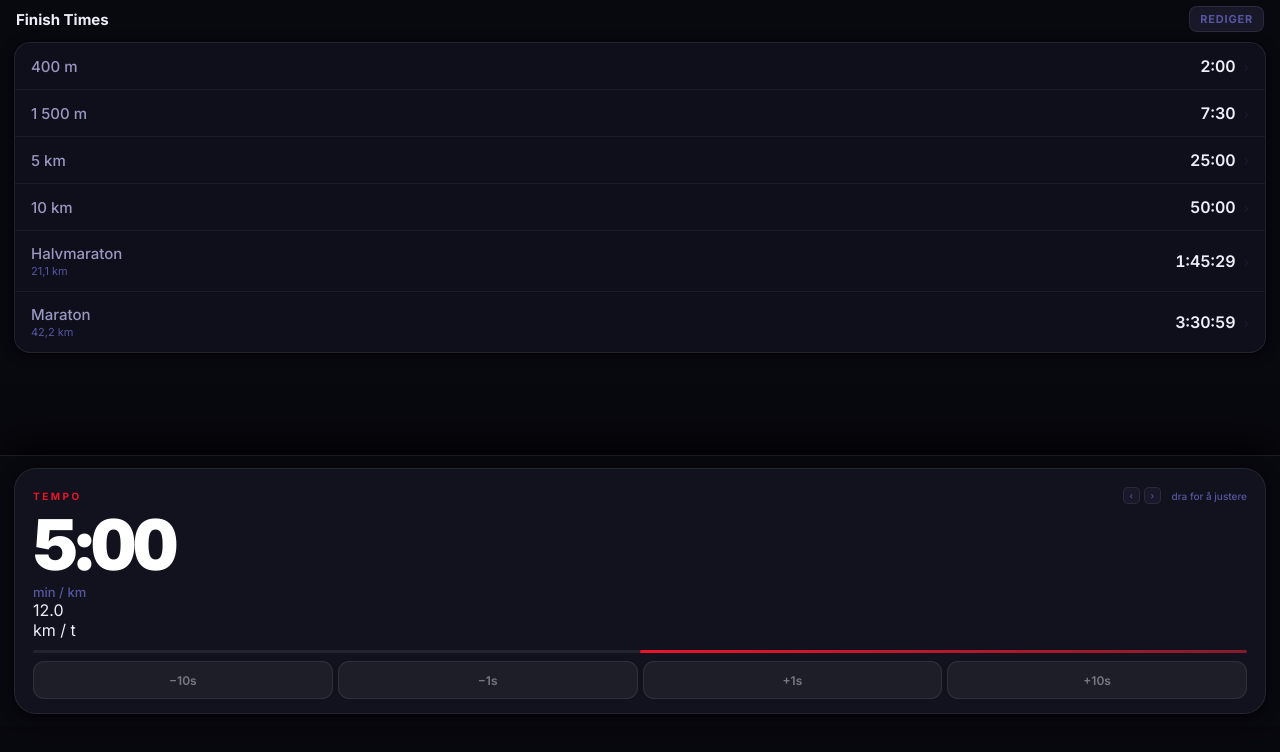
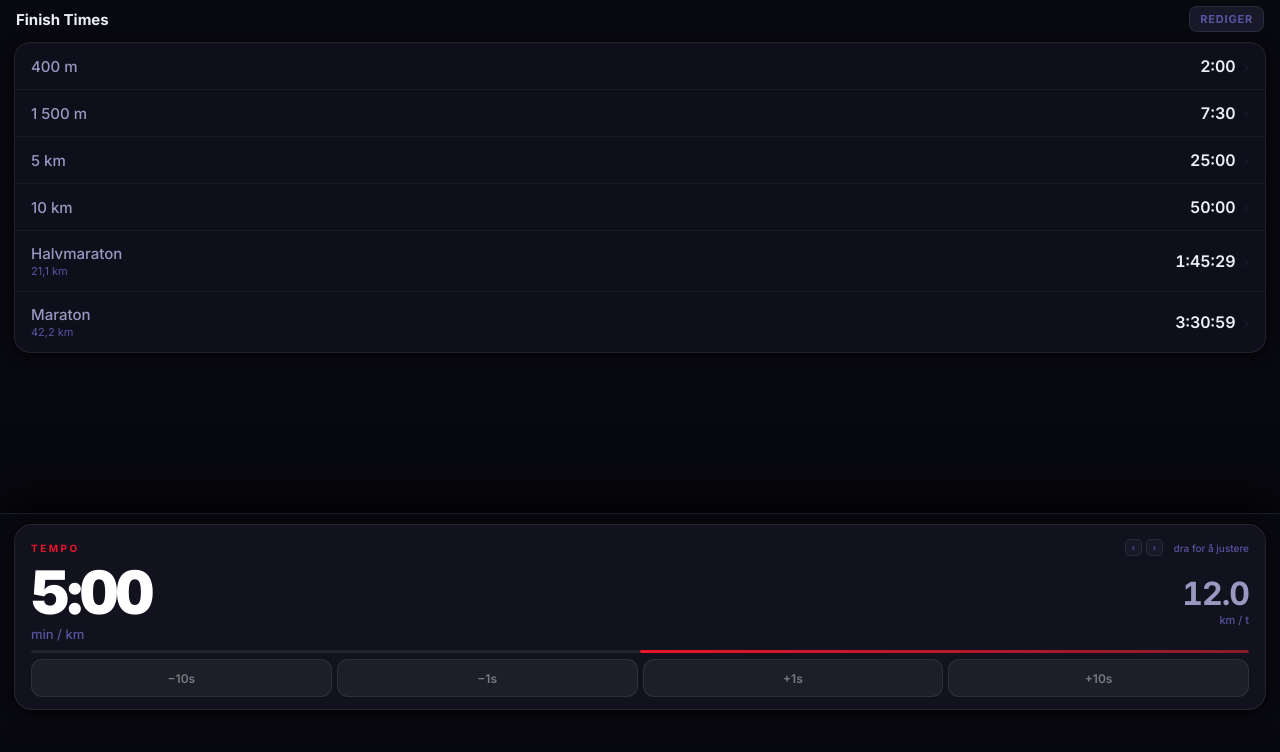
Before and after one commit to andreashov/pacecalc, a plain HTML site: page index.html in a window 1280 px wide. Shown: the part 74-826 px from the top of the page. Drawn offline with Linux system fonts and the light colour scheme; no server answers.

Commit message:
Update index.html

```diff
--- a/index.html
+++ b/index.html
@@ -115,14 +115,14 @@ header{position:relative;z-index:10;display:flex;align-items:center;justify-cont
   position:fixed;
   bottom:0; left:0; right:0;
   z-index:20;
-  padding:12px 14px;
-  padding-bottom:calc(12px + env(safe-area-inset-bottom));
+  padding:10px 14px;
+  padding-bottom:max(16px, calc(10px + env(safe-area-inset-bottom)));
   background:var(--bg);
   border-top:1px solid var(--brd);
-  box-shadow:0 -12px 40px var(--shadow);
+  box-shadow:0 -16px 48px var(--shadow);
   transition:background .35s cubic-bezier(0.4,0,0.2,1), border-color .35s;
 }
-.vcard{position:relative;overflow:hidden;border-radius:22px;border:1px solid var(--brd);background:var(--card);padding:18px 18px 14px;user-select:none;touch-action:pan-y;box-shadow:0 2px 14px var(--shadow);transition:var(--tr);cursor:ew-resize}
+.vcard{position:relative;overflow:hidden;border-radius:18px;border:1px solid var(--brd);background:var(--card);padding:14px 16px 12px;user-select:none;touch-action:pan-y;box-shadow:0 2px 14px var(--shadow);transition:var(--tr);cursor:ew-resize}
 .vcard::before{content:'';position:absolute;inset:0;pointer-events:none;opacity:0;transition:opacity .3s;border-radius:22px}
 .vcard.pace::before{background:radial-gradient(ellipse 130% 130% at 20% 50%,var(--glow-r) 0%,transparent 65%)}
 .vcard.speed::before{background:radial-gradient(ellipse 130% 130% at 80% 50%,var(--glow-b) 0%,transparent 65%)}
@@ -139,22 +139,27 @@ header{position:relative;z-index:10;display:flex;align-items:center;justify-cont
 .hint-arr{width:17px;height:17px;border-radius:5px;border:1px solid var(--brd);background:var(--card2);display:flex;align-items:center;justify-content:center;font-size:9px;color:var(--dim)}
 .hold-hint{font-size:10px;color:var(--dim);margin-top:3px;letter-spacing:.2px;opacity:.7}
 
-.vc-number{font-size:70px;font-weight:900;line-height:1;letter-spacing:-3px;color:var(--num);font-variant-numeric:tabular-nums;transition:transform .15s cubic-bezier(0.34,1.56,0.64,1),color .3s;display:inline-block}
+.vc-number{font-size:60px;font-weight:900;line-height:1;letter-spacing:-3px;color:var(--num);font-variant-numeric:tabular-nums;transition:transform .15s cubic-bezier(0.34,1.56,0.64,1),color .3s;display:inline-block}
 .vc-number.bump{transform:scale(1.05)}
 .vc-number.bump-down{transform:scale(0.96)}
 
 .vc-bottom{display:flex;align-items:center;justify-content:space-between;margin-top:4px}
+/* Pace number + km/t side by side */
+.vc-num-row{display:flex;align-items:center;justify-content:space-between;gap:12px}
+.vc-kmh-aside{text-align:right;flex-shrink:0;align-self:center}
+.vc-kmh-val{font-size:32px;font-weight:700;color:var(--txt2);font-variant-numeric:tabular-nums;letter-spacing:-1px;line-height:1;transition:color .3s}
+.vc-kmh-unit{font-size:11px;color:var(--dim);font-weight:500;margin-top:3px}
 .vc-unit{font-size:13px;color:var(--dim);font-weight:500}
 .live-badge{font-size:9px;font-weight:700;letter-spacing:1.5px;text-transform:uppercase;padding:3px 8px;border-radius:20px;opacity:0;transition:opacity .3s;background:rgba(0,112,243,.1);color:#4a9eff;border:1px solid rgba(0,112,243,.2)}
 .live-badge.visible{opacity:1}
 
-.vc-bar{height:3px;background:var(--bar-bg);border-radius:2px;margin-top:10px;overflow:hidden;display:flex;}
+.vc-bar{height:3px;background:var(--bar-bg);border-radius:2px;margin-top:8px;overflow:hidden;display:flex;}
 .vc-bar-fill{height:100%;border-radius:2px;width:0%;transition:width .06s linear}
 /* Pace bar fills from the right (fast = right side) matching swipe-left-to-go-faster */
 .vcard.pace  .vc-bar-fill{background:linear-gradient(to left,rgba(232,21,42,.5),var(--red));margin-left:auto}
 .vcard.speed .vc-bar-fill{background:linear-gradient(to right,rgba(0,112,243,.5),var(--blue))}
 
-.vc-adjust{display:flex;gap:5px;margin-top:8px}
+.vc-adjust{display:flex;gap:5px;margin-top:6px}
 .adj-btn{flex:1;padding:8px 4px;border-radius:11px;border:1px solid var(--adj-brd);background:var(--adj-bg);color:var(--adj-txt);font-size:12px;font-weight:600;cursor:pointer;font-family:'Inter',sans-serif;transition:var(--tr),transform .1s;min-height:38px;display:flex;align-items:center;justify-content:center}
 .adj-btn:hover{background:var(--card2);color:var(--txt)}
 .adj-btn:active{transform:scale(.93)}
```
